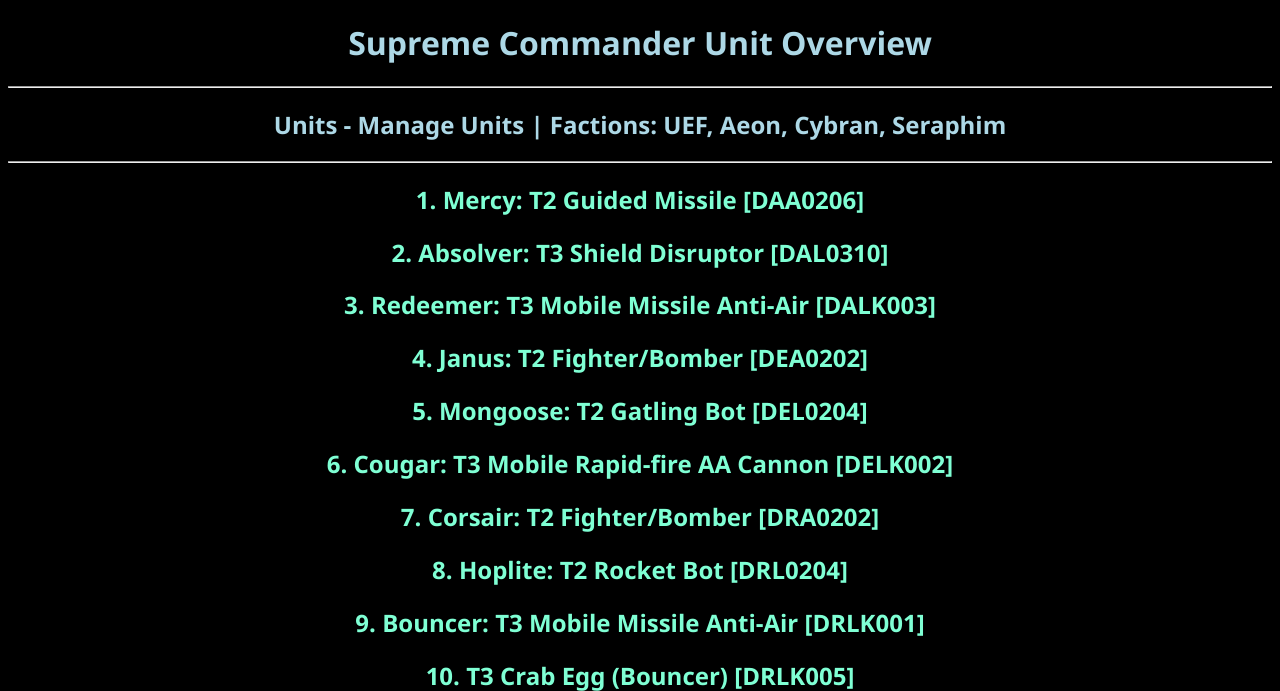
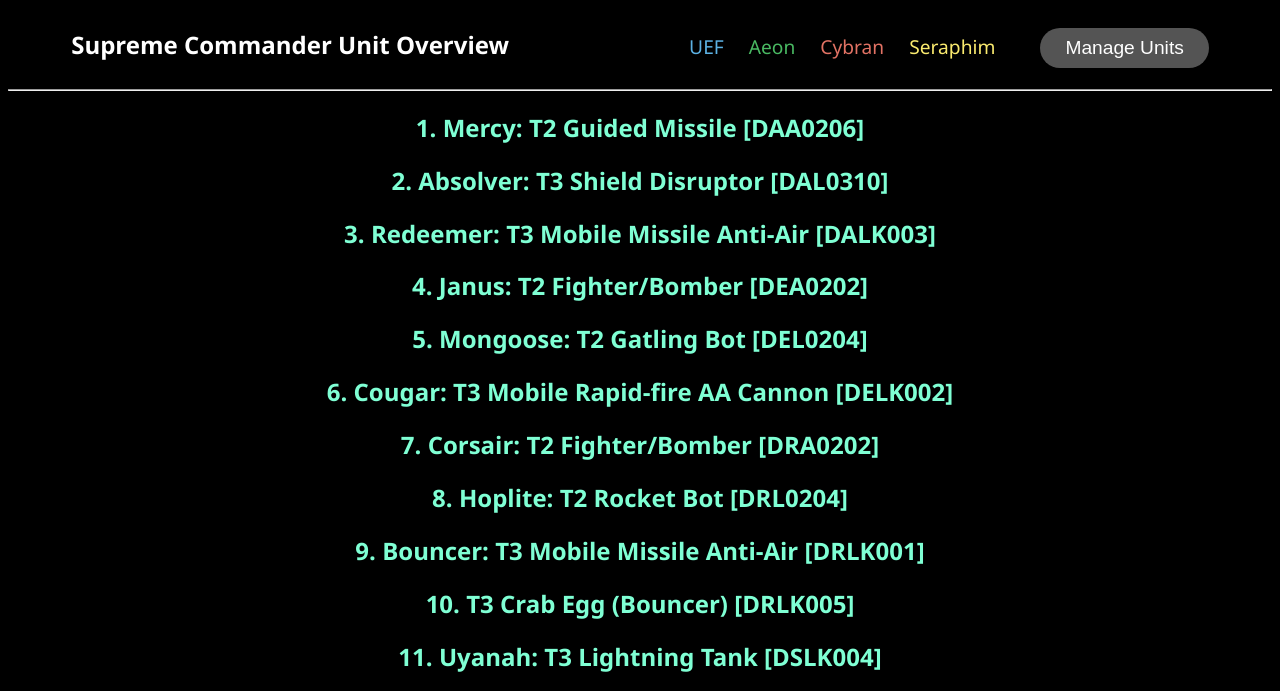
Before and after one commit to Someone-That/Supreme-Database, a Flask app: page / in a window 1280 px wide. Shown: the top 691 px of the page. Run offline with Flask 3, Linux system fonts and the light colour scheme; data comes from the database, SQL or seed files in the repository.

Commit message:
Massively improved navbar and combined header and navbar into one

```diff
--- a/static/css/style.css
+++ b/static/css/style.css
@@ -9,16 +9,65 @@ body
 a
 {
     text-decoration: none;
-    text-align: left;
-    color: lightblue;
+    /* text-align: left; */
+    color: white;
 }
 
-nav
+header
 {
-    color: lightblue;
+    display: flex;
+    justify-content: flex-end;
+    align-items: baseline;
+    padding: 0px 5%;
 }
 
-button
+.mub
+{
+    margin-left: 35px;
+    border: none;
+    color: white;
+    font-size: 1.2rem;
+    padding: 9px 25px;
+    background-color: rgba(84, 84, 84,1);
+    border: none;
+    border-radius: 50px;
+    cursor: pointer;
+    transition: all 0.3s ease 0s;
+}
+
+.mub:hover
+{
+    background-color: rgba(84,84,84,0.7);
+}
+
+.faction_links
+{
+    list-style: none;
+    font-size: 1.2rem;
+}
+
+.faction_links li
+{
+    display: inline-block;
+    padding: 0px 10px;
+}
+
+.faction_links li a
+{
+    transition: all 0.3s ease 0s;
+}
+
+.faction_links li a:hover
+{
+    opacity: 0.7;
+}
+
+.logo
+{
+    margin-right: auto;
+}
+
+.back
 {
     display: block;
     background-color: #04AA6D;
@@ -32,10 +81,7 @@ button
     margin: 4px 2px;
     transition-duration: 0.4s;
     cursor: pointer;
-}
 
-.back
-{
     background-color: green;
     color: white;
     border: 2px solid #04AA6D;
--- a/templates/header.html
+++ /dev/null
@@ -1 +0,0 @@
-<h1><a href="/">Supreme Commander Unit Overview</a></h1>
--- /dev/null
+++ b/templates/header_navbar.html
@@ -0,0 +1,10 @@
+<h2 class="logo"><a href="/">Supreme Commander Unit Overview</a></h2>
+<nav>
+    <ul class="faction_links">
+        <li><a href="/faction/UEF" style="color: rgb(92, 178, 228);">UEF</a></li>
+        <li><a href="/faction/Aeon" style="color: rgb(73, 185, 98);">Aeon</a></li>
+        <li><a href="/faction/Cybran" style="color: rgb(226, 114, 100);">Cybran</a></li>
+        <li><a href="/faction/Seraphim" style="color: rgb(250, 234, 110);">Seraphim</a></li>
+    </ul>
+</nav>
+<a href="/manage-units"><button class="mub">Manage Units</button></a>
--- a/templates/layout.html
+++ b/templates/layout.html
@@ -7,11 +7,9 @@
 	</head>
 	<body>
 		<header>
-			{% include "header.html" %}
+			{% include "header_navbar.html" %}
 		</header>
-		<nav>
-			{% include "nav.html" %}
-		</nav>
+		<hr>
 		{% block content %}{% endblock %}
 		<footer>
 			{% include "footer.html" %}
--- a/templates/nav.html
+++ /dev/null
@@ -1,6 +0,0 @@
-<hr>
-<nav>
-<h2><a href="/">Units</a> - <a href="/manage-units">Manage Units</a>
- | Factions: <a href="/faction/UEF">UEF</a>, <a href="/faction/Aeon">Aeon</a>, <a href="/faction/Cybran">Cybran</a>, <a href="/faction/Seraphim">Seraphim</a></h2>
-</nav>
-<hr>
```
